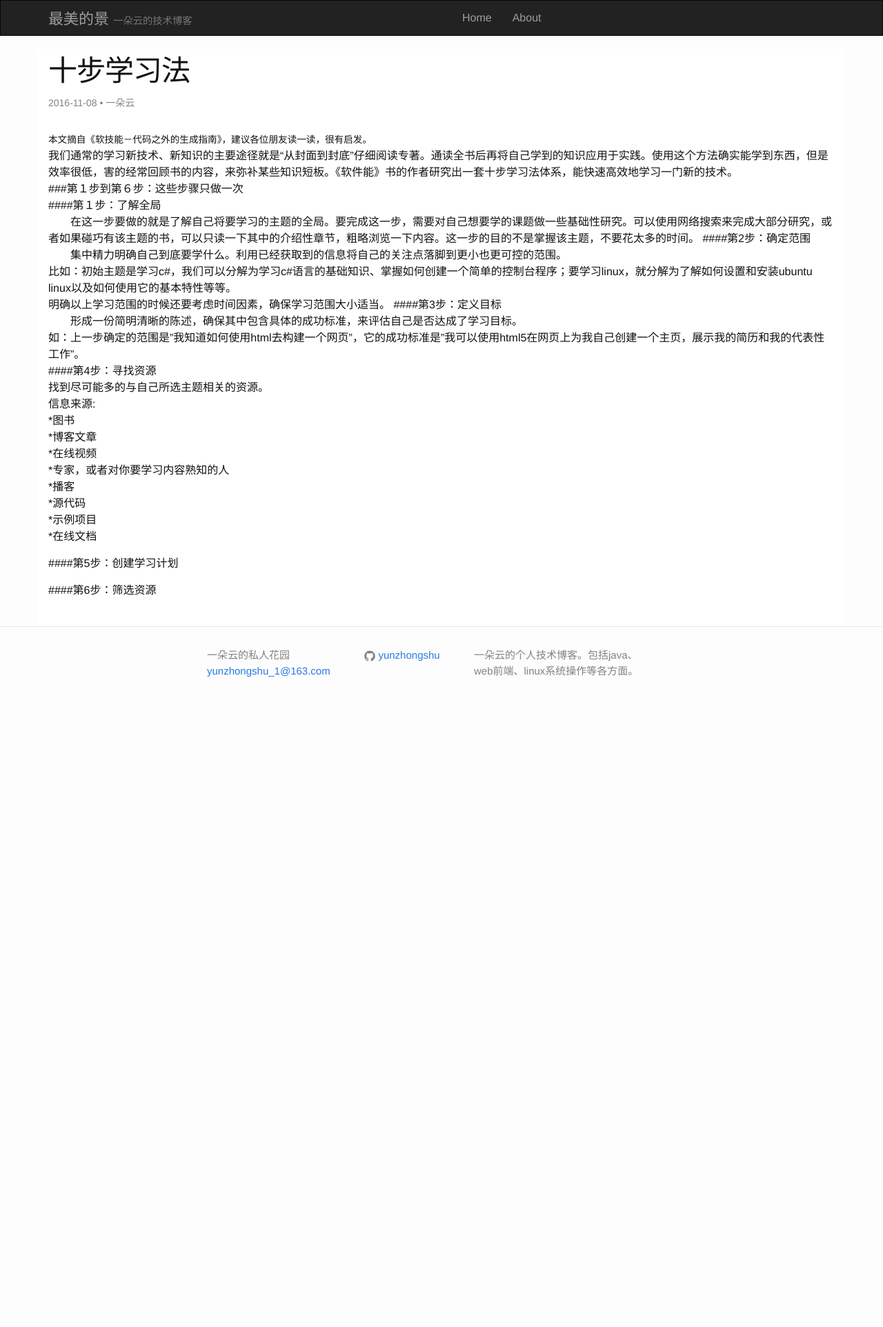
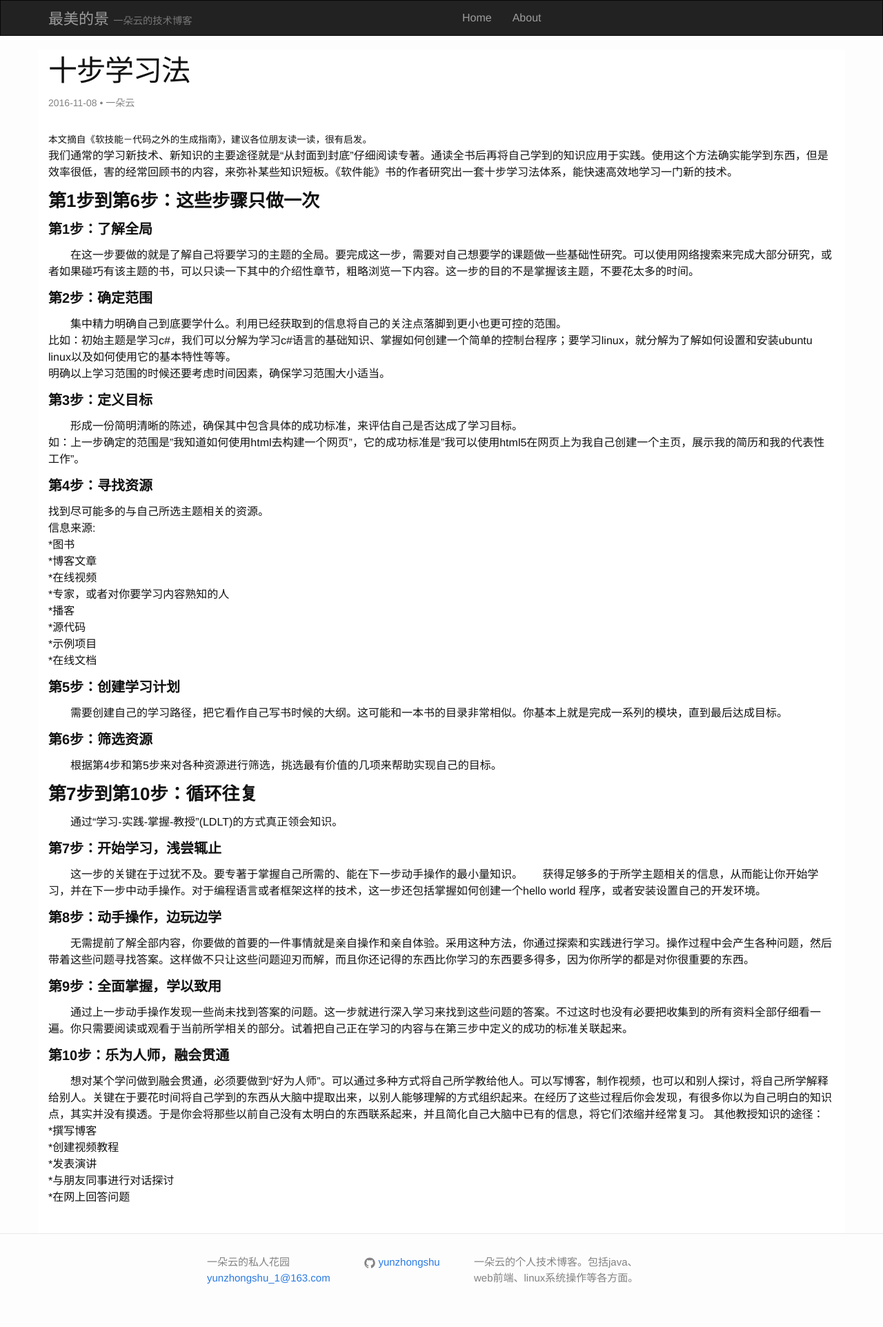
Before and after one commit to yunzhongshu/blog, a Jekyll site: the page built from _posts/2016-11-08-十步学习法.md, in a window 1280 px wide. Shown: the whole page at 69% size. Built offline with Jekyll 4.4.1, drawn with Linux system fonts in a browser that asks for light colours; nearby versions of some CDN libraries; Markdown is read by kramdown in place of the engine named in the settings; comment, search, counter and statistics services are not loaded; before the commit the page ends 1044 px from its top, so only the background shows below that.

Commit message:
new post

```diff
--- a/_config.yml
+++ b/_config.yml
@@ -12,3 +12,8 @@ github_username:  yunzhongshu
 timezone: Asia/Shanghai
 sass:
     style: compressed
+
+
+markdown: redcarpet
+redcarpet:
+  extensions: []
--- a/_posts/2016-11-08-十步学习法.md
+++ b/_posts/2016-11-08-十步学习法.md
@@ -8,8 +8,8 @@ tags: 学习
 ---
 <small>本文摘自《软技能－代码之外的生成指南》，建议各位朋友读一读，很有启发。</small>
 我们通常的学习新技术、新知识的主要途径就是“从封面到封底”仔细阅读专著。通读全书后再将自己学到的知识应用于实践。使用这个方法确实能学到东西，但是效率很低，害的经常回顾书的内容，来弥补某些知识短板。《软件能》书的作者研究出一套十步学习法体系，能快速高效地学习一门新的技术。
-###第１步到第６步：这些步骤只做一次
-####第１步：了解全局
+###第1步到第6步：这些步骤只做一次
+####第1步：了解全局
 　　在这一步要做的就是了解自己将要学习的主题的全局。要完成这一步，需要对自己想要学的课题做一些基础性研究。可以使用网络搜索来完成大部分研究，或者如果碰巧有该主题的书，可以只读一下其中的介绍性章节，粗略浏览一下内容。这一步的目的不是掌握该主题，不要花太多的时间。
 ####第2步：确定范围
 　　集中精力明确自己到底要学什么。利用已经获取到的信息将自己的关注点落脚到更小也更可控的范围。
@@ -31,5 +31,28 @@ tags: 学习
 *在线文档
 
 ####第5步：创建学习计划
+　　需要创建自己的学习路径，把它看作自己写书时候的大纲。这可能和一本书的目录非常相似。你基本上就是完成一系列的模块，直到最后达成目标。
 
 ####第6步：筛选资源
+　　根据第4步和第5步来对各种资源进行筛选，挑选最有价值的几项来帮助实现自己的目标。
+
+###第7步到第10步：循环往复
+　　通过“学习-实践-掌握-教授”(LDLT)的方式真正领会知识。
+####第7步：开始学习，浅尝辄止
+　　这一步的关键在于过犹不及。要专著于掌握自己所需的、能在下一步动手操作的最小量知识。
+获得足够多的于所学主题相关的信息，从而能让你开始学习，并在下一步中动手操作。对于编程语言或者框架这样的技术，这一步还包括掌握如何创建一个hello world 程序，或者安装设置自己的开发环境。
+
+####第8步：动手操作，边玩边学
+　　无需提前了解全部内容，你要做的首要的一件事情就是亲自操作和亲自体验。采用这种方法，你通过探索和实践进行学习。操作过程中会产生各种问题，然后带着这些问题寻找答案。这样做不只让这些问题迎刃而解，而且你还记得的东西比你学习的东西要多得多，因为你所学的都是对你很重要的东西。
+
+####第9步：全面掌握，学以致用
+　　通过上一步动手操作发现一些尚未找到答案的问题。这一步就进行深入学习来找到这些问题的答案。不过这时也没有必要把收集到的所有资料全部仔细看一遍。你只需要阅读或观看于当前所学相关的部分。试着把自己正在学习的内容与在第三步中定义的成功的标准关联起来。
+
+####第10步：乐为人师，融会贯通
+　　想对某个学问做到融会贯通，必须要做到“好为人师”。可以通过多种方式将自己所学教给他人。可以写博客，制作视频，也可以和别人探讨，将自己所学解释给别人。关键在于要花时间将自己学到的东西从大脑中提取出来，以别人能够理解的方式组织起来。在经历了这些过程后你会发现，有很多你以为自己明白的知识点，其实并没有摸透。于是你会将那些以前自己没有太明白的东西联系起来，并且简化自己大脑中已有的信息，将它们浓缩并经常复习。
+其他教授知识的途径：
+*撰写博客
+*创建视频教程
+*发表演讲
+*与朋友同事进行对话探讨
+*在网上回答问题
--- a/_sass/_custom.scss
+++ b/_sass/_custom.scss
@@ -62,3 +62,16 @@ time{
   }
 
 }
+
+
+.post{
+
+  .post-content{
+    h3, h4 {
+      font-weight: 700 !important;
+    }
+  }
+
+
+
+}
```
